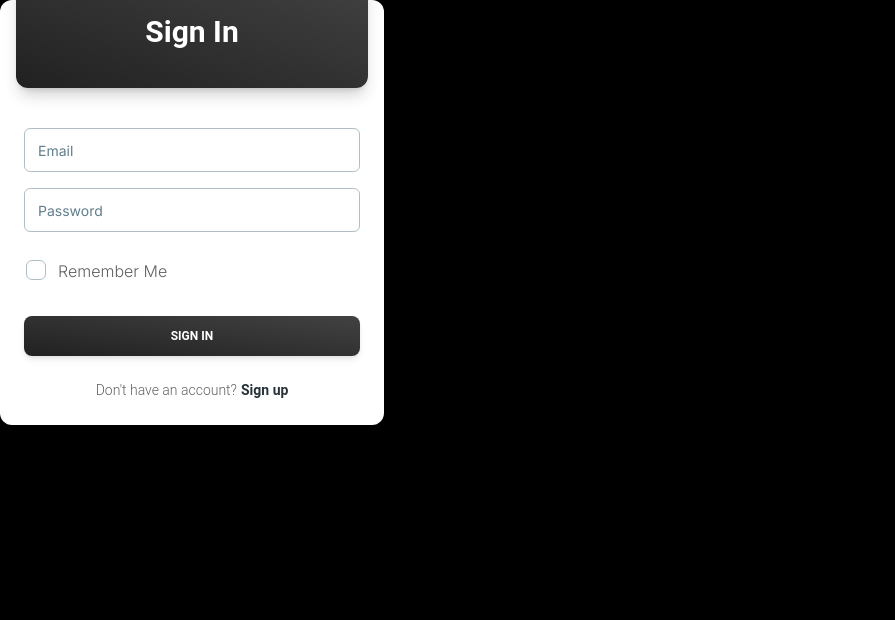
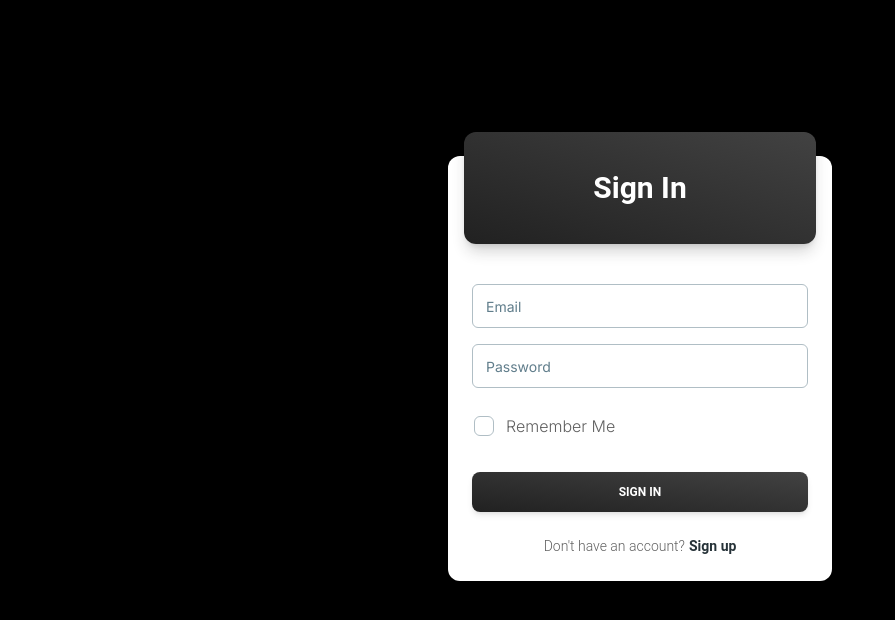
Before and after one commit to Jeff1996a/ticscode-app, a Next.js app: page /login in a window 1280 px wide. Shown: the top 620 px of the page, without its empty margins (0-895 px from the left). Built offline with nearby package versions, Linux system fonts and the light colour scheme.

Commit message:
actualizacion login

```diff
--- a/app/(auth)/login/page.tsx
+++ b/app/(auth)/login/page.tsx
@@ -12,7 +12,8 @@ import {
 
   export default function LoginCard() {
     return (
-      <Card className="w-96" placeholder={undefined} onPointerEnterCapture={undefined} onPointerLeaveCapture={undefined}>
+      <div className="relative w-full flex h-screen content-center items-center justify-center pt-16 pb-32">
+          <Card className="w-96" placeholder={undefined} onPointerEnterCapture={undefined} onPointerLeaveCapture={undefined}>
         <CardHeader
                 variant="gradient"
                 color="gray"
@@ -45,5 +46,7 @@ import {
           </Typography>
         </CardFooter>
       </Card>
+      </div>
+
     );
   }
```
